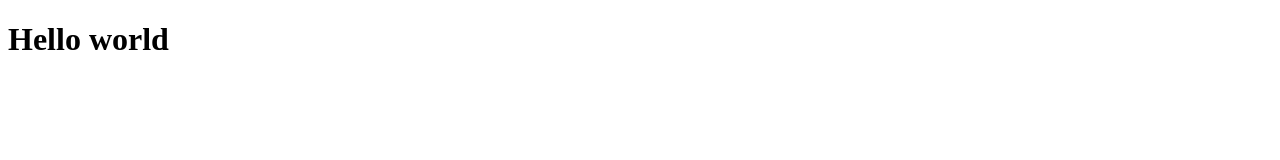
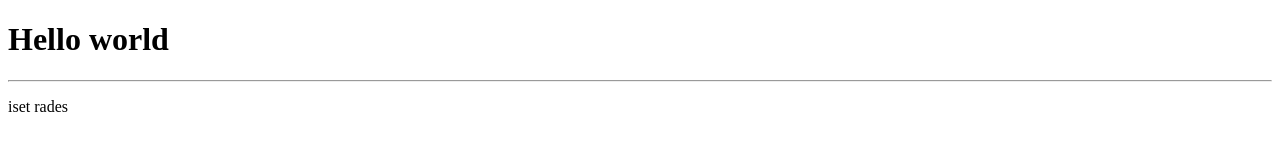
Before and after one commit to GattoufiBilel/my-local, a plain HTML site: page index.html in a window 1280 px wide. Drawn offline with Linux system fonts and the light colour scheme.

Commit message:
update 1

```diff
--- a/index.html
+++ b/index.html
@@ -8,5 +8,9 @@
 </head>
 <body>
     <h1>Hello world</h1>
+	<hr>
+	<p>
+		iset rades
+	</p>
 </body>
 </html>
```
